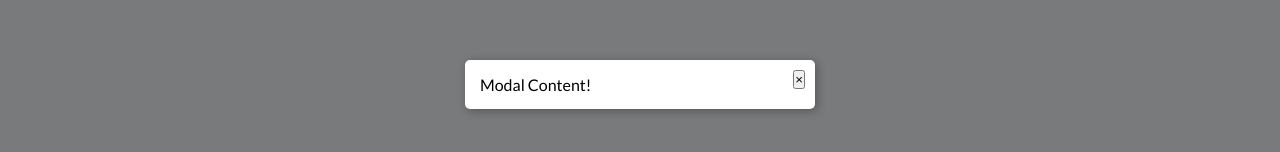
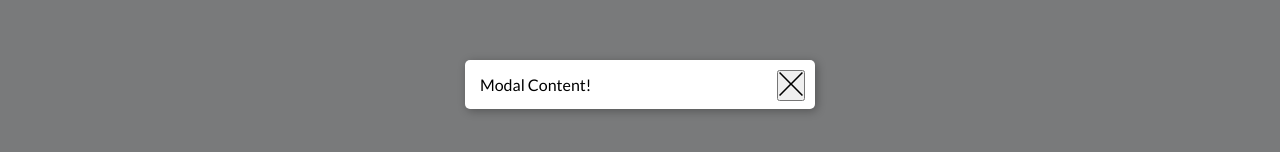
Before and after one commit to lucasmls/react-studies, a React (Create React App) app in the folder level-2-react/: page / in a window 1280 px wide. Both pictures are taken after a click on the button "Show Modal". Shown: the part 266-418 px from the top of the page. Built offline with nearby package versions, Linux system fonts and the light colour scheme.

Commit message:
[level-2-react] - Criação do componente de Icon

```diff
--- /dev/null
+++ b/level-2-react/src/Utilities/Icon.js
@@ -0,0 +1,30 @@
+import React, { Component } from "react";
+
+export default class Icon extends Component {
+  static defaultProps = {
+    color: "black"
+  };
+
+  render() {
+    switch (this.props.name) {
+      case "close":
+        return (
+          <svg
+            x="0px"
+            y="0px"
+            width="24px"
+            height="24px"
+            viewBox="0 0 31.11 31.11"
+            enableBackground="new 0 0 31.11 31.11"
+          >
+            <polygon
+              fill={this.props.color}
+              points="31.11,1.41 29.7,0 15.56,14.14 1.41,0 0,1.41 14.14,15.56 0,29.7 1.41,31.11 15.56,16.97   29.7,31.11 31.11,29.7 16.97,15.56 "
+            />
+          </svg>
+        );
+      default:
+        return <span>Please, define a icon!</span>;
+    }
+  }
+}
--- a/level-2-react/src/components/Modal/Modal.js
+++ b/level-2-react/src/components/Modal/Modal.js
@@ -7,13 +7,15 @@ import {
   ModalBackground
 } from "./styles";
 
+import Icon from "../../Utilities/Icon";
+
 const Modal = ({ children, on, toggle }) => (
   <Portal>
     {on && (
       <ModalWrapper className="modal-wrapper">
         <ModalCard className="modal-card">
           <CloseButton className="close-button" onClick={toggle}>
-            &times;
+            <Icon name="close" />
           </CloseButton>
           <div className="content">{children}</div>
         </ModalCard>
```
